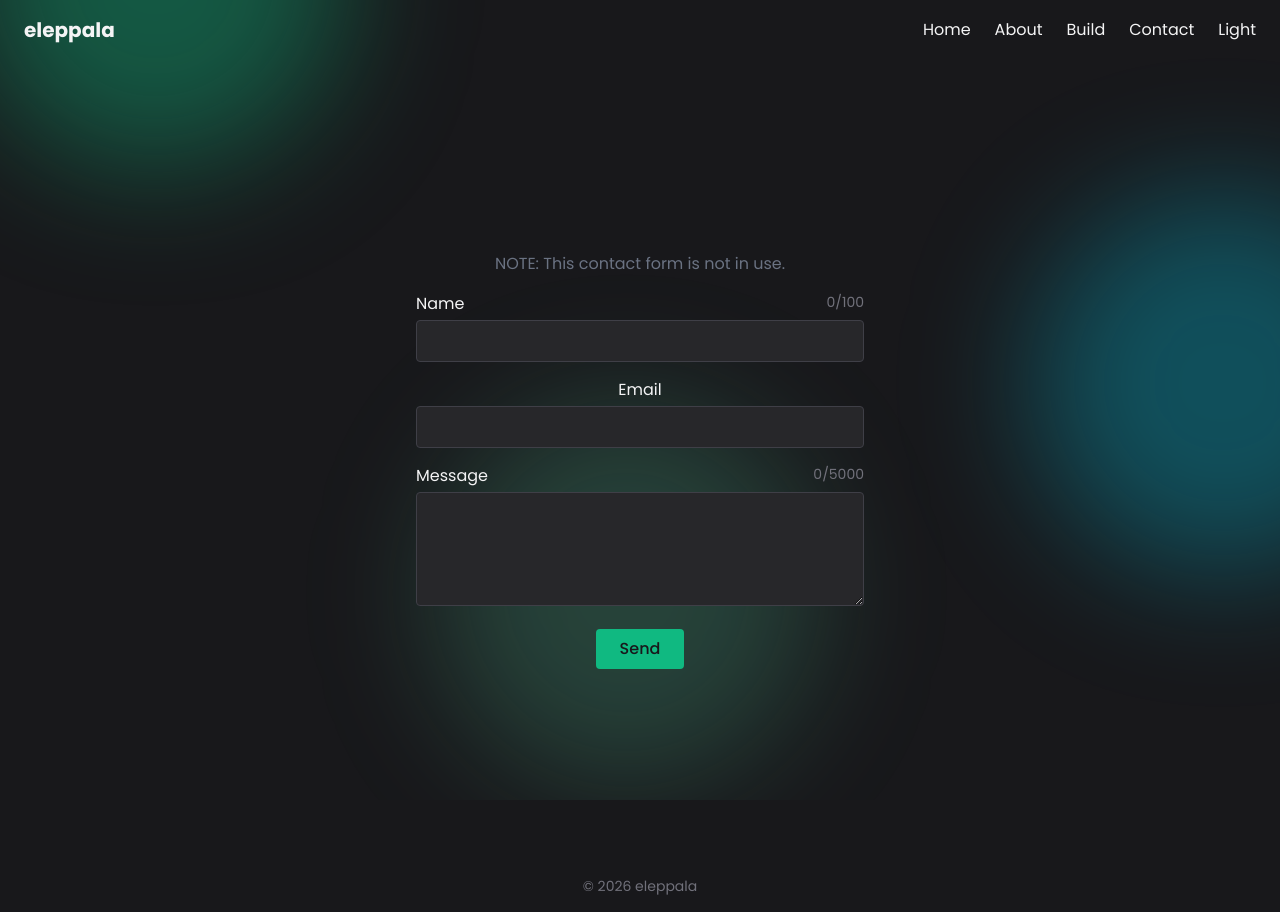
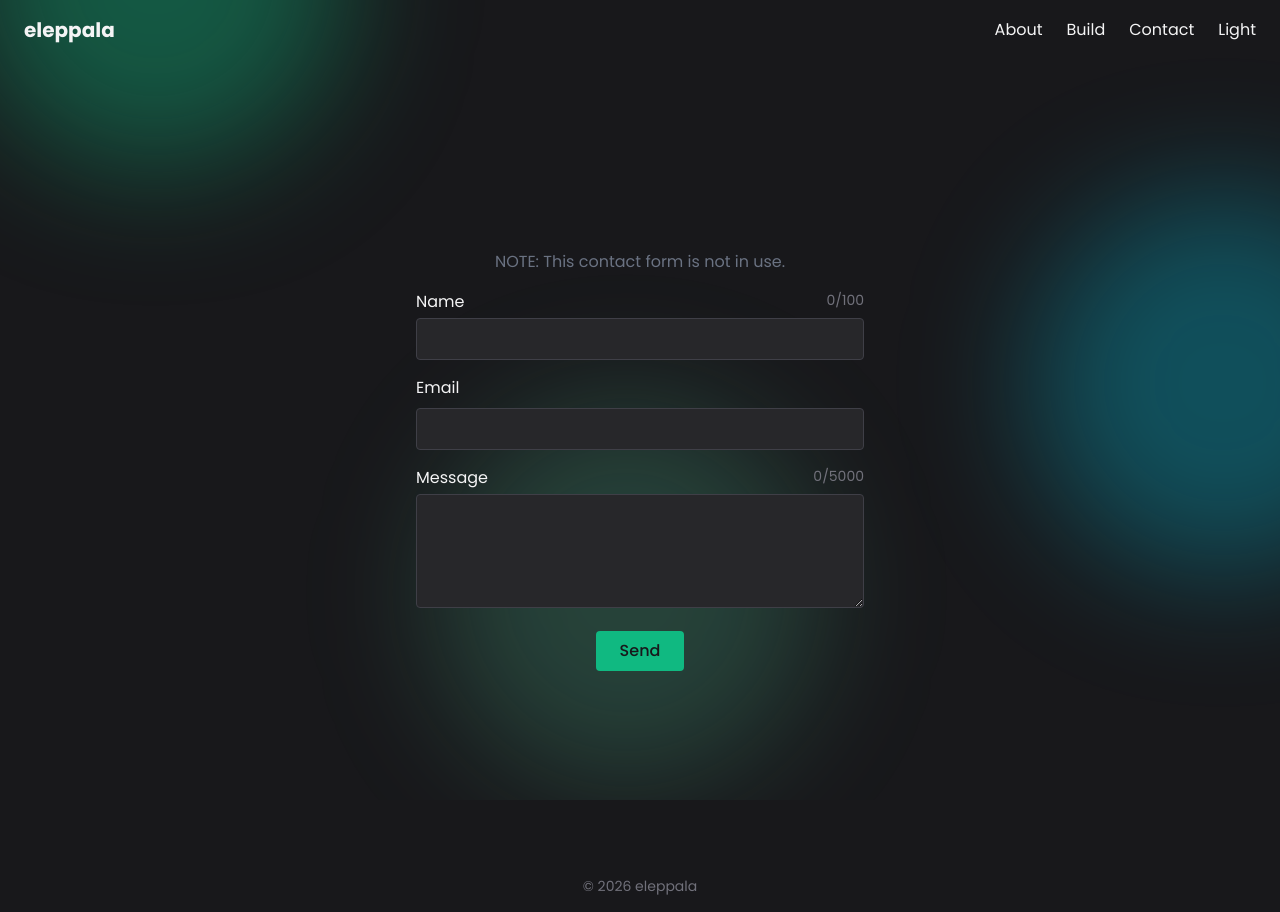
Before and after one commit to eleppala/eleppala_, a React (Vite) app: page /contact in a window 1280 px wide. Built offline with nearby package versions, Linux system fonts and the light colour scheme.

Commit message:
email title to left

```diff
--- a/src/components/ContactForm.tsx
+++ b/src/components/ContactForm.tsx
@@ -53,7 +53,9 @@ function ContactForm() {
         />
       </div>
       <div>
-        <label htmlFor="email" className="block mb-1">Email</label>
+        <div className="flex justify-between mb-1">
+            <label htmlFor="email" className="block mb-1">Email</label>
+        </div>
         <input
           type="email"
           id="email"
--- a/src/components/Topbar.tsx
+++ b/src/components/Topbar.tsx
@@ -5,9 +5,8 @@ function Topbar() {
   return (
     <nav className="px-6 py-4 ">
       <div className="flex justify-between items-center">
-        <span className="font-bold text-xl">eleppala</span>
+        <Link to="/" className="font-bold text-xl hover:text-primary">eleppala</Link>
         <div className="flex gap-6">
-          <Link to="/" className="hover:text-primary">Home</Link>
           <Link to="/about" className="hover:text-primary">About</Link>
           <Link to="/build" className="hover:text-primary">Build</Link>
           <Link to="/contact" className="hover:text-primary">Contact</Link>
```
